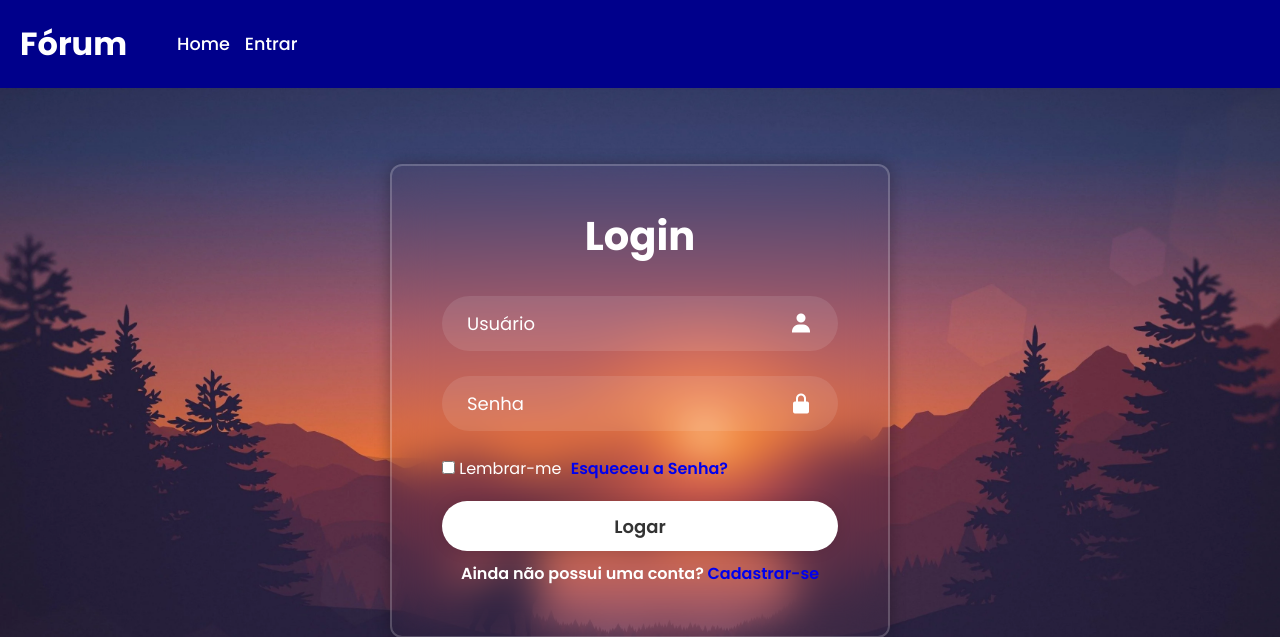
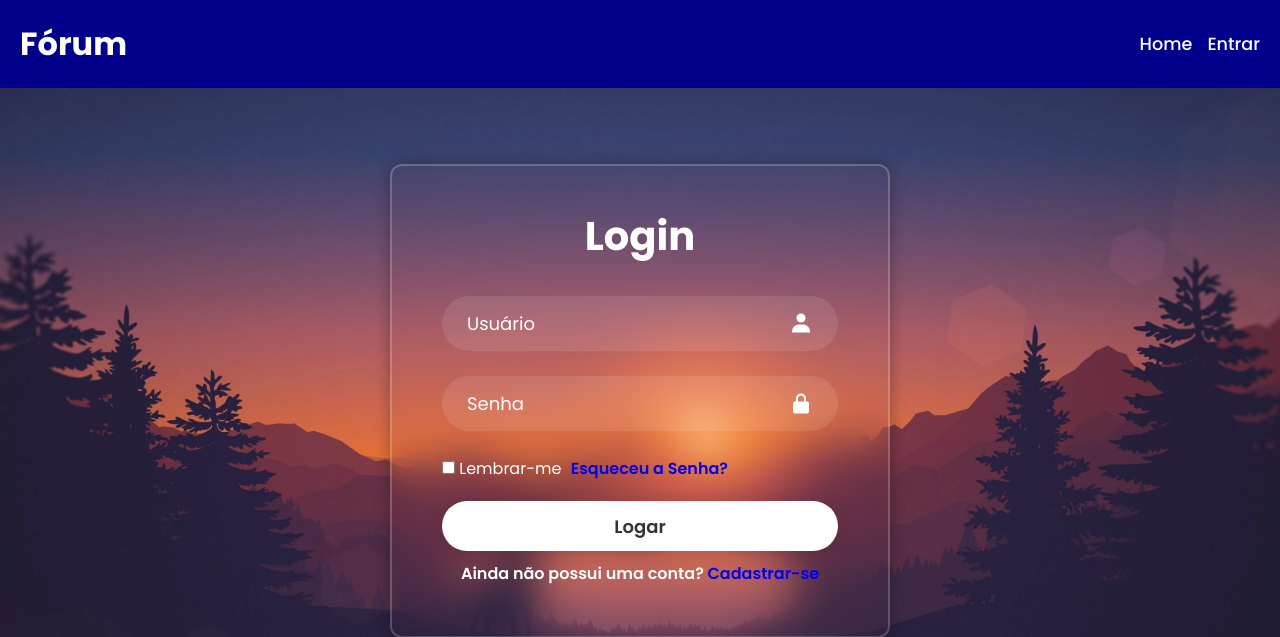
Before and after one commit to tbernardina/Blog, a PHP site: page /Login.html in a window 1280 px wide. Shown: the top 637 px of the page. Run offline with PHP 8.4, Linux system fonts and the light colour scheme.

Commit message:
Update navbar.css

```diff
--- a/navbar.css
+++ b/navbar.css
@@ -15,7 +15,7 @@
     padding: 20px 20px;
     background: darkblue;
     display: flex;
-    justify-content: flex-start;
+    justify-content: space-between;
     align-items: center;
     z-index: 100;
 }
@@ -31,7 +31,6 @@
 .navbar {
     display: flex;
     align-items: center;
-    justify-content: space-between;
 }
 
 .navbar a {
```
